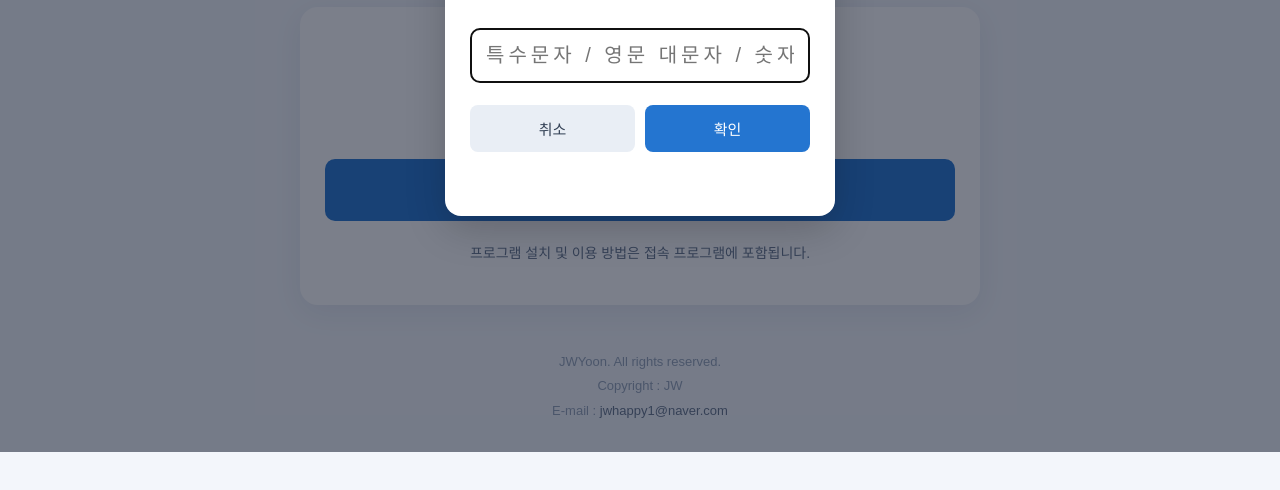
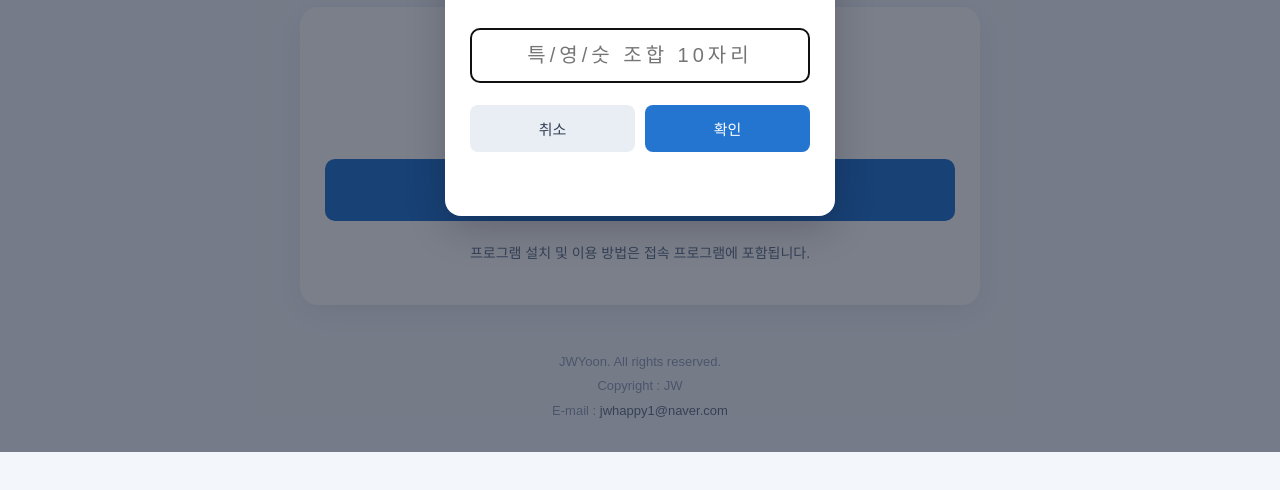
Before and after one commit to jubongs/connect, a plain HTML site: page index.html in a window 1280 px wide. Both pictures are taken after a click on the button "프로그램 다운로드". Shown: the part 348-838 px from the top of the page. Drawn offline with Linux system fonts and the light colour scheme.

Commit message:
Update index.html

```diff
--- a/index.html
+++ b/index.html
@@ -163,7 +163,7 @@ footer a { color: #64748b; text-decoration: none; }
         pattern="[0-9]{10}"
         maxlength="10"
         minlength="10"
-        placeholder="특수문자 / 영문 대문자 / 숫자 조합 10자리"
+        placeholder="특/영/숫 조합 10자리"
         autocomplete="off"
         required
       >
```
